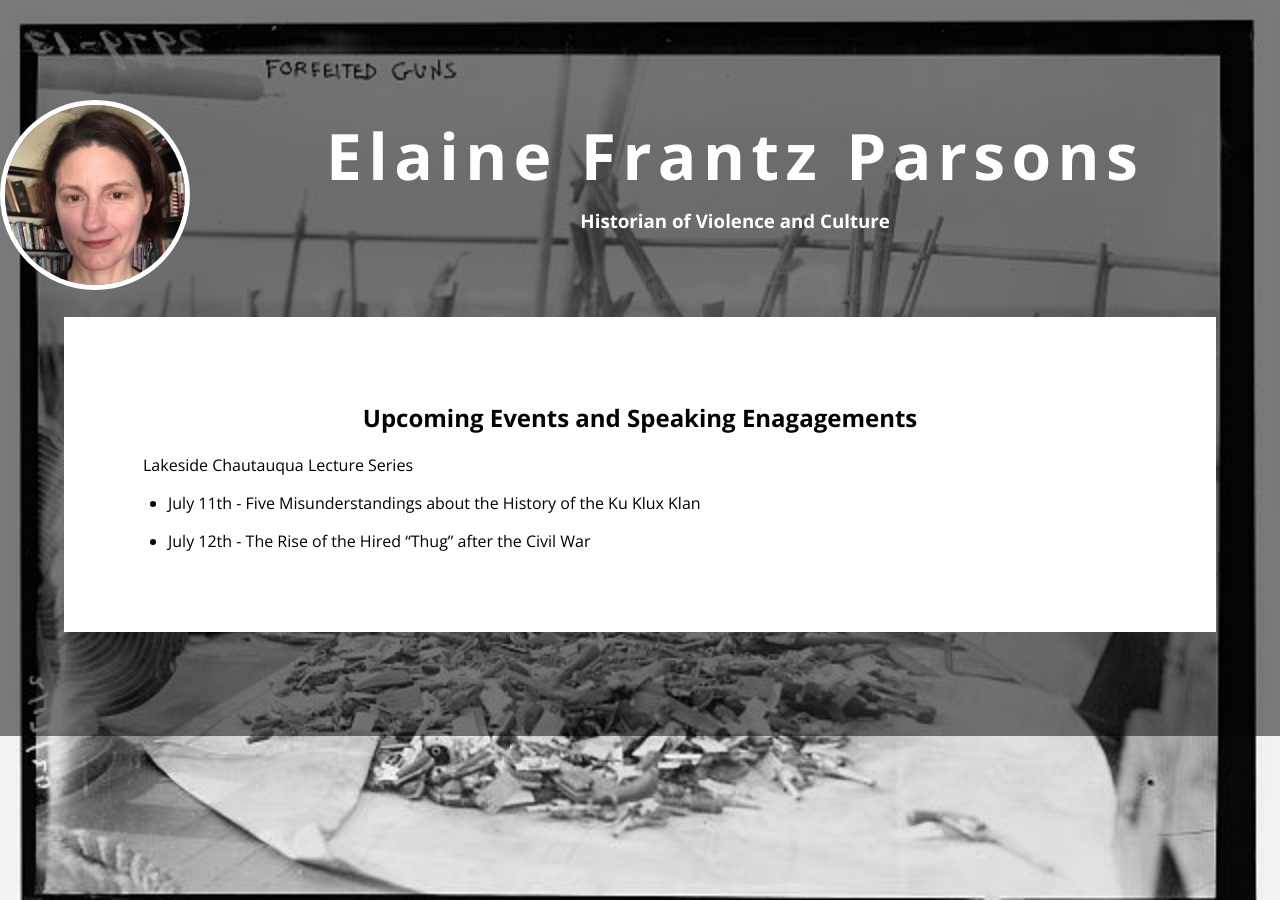
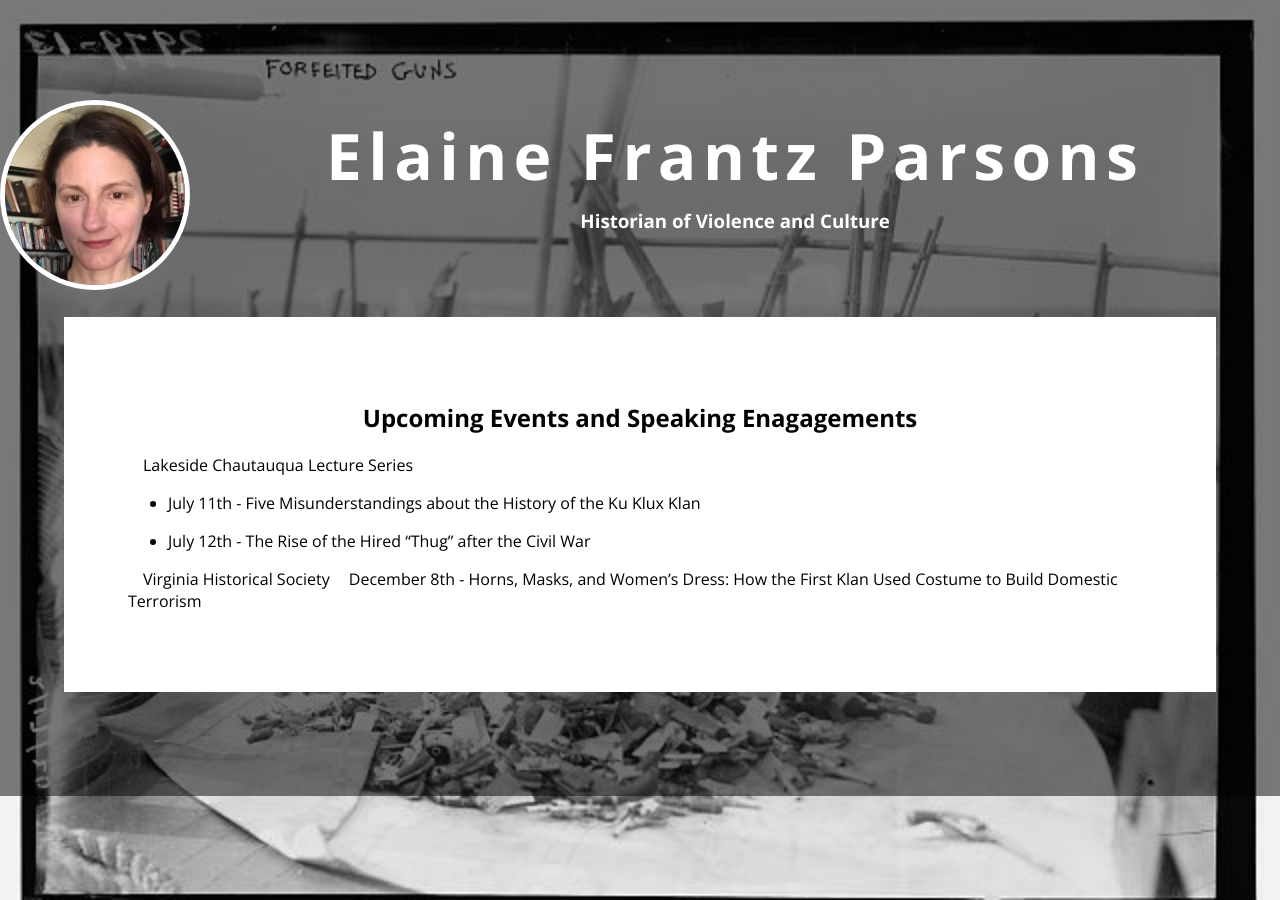
Before and after one commit to parsonse/parsonse.github.io, a Jekyll site: the page built from events/index.md, in a window 1280 px wide. Built offline with Jekyll 4.4.1, drawn with Linux system fonts in a browser that asks for light colours; nearby versions of some CDN libraries.

Commit message:
Update index.md

```diff
--- a/events/index.md
+++ b/events/index.md
@@ -9,3 +9,5 @@ title: Upcoming Events and Speaking Enagagements
 * July 11th - Five Misunderstandings about the History of the Ku Klux Klan
 
 * July 12th - The Rise of the Hired "Thug" after the Civil War
+
+[Virginia Historical Society](http://www.vahistorical.org/events/programs-and-activities/lectures-and-classes/horns-masks-and-womens-dress-how-first-klan-used) December 8th - Horns, Masks, and Women's Dress: How the First Klan Used Costume to Build Domestic Terrorism
```
